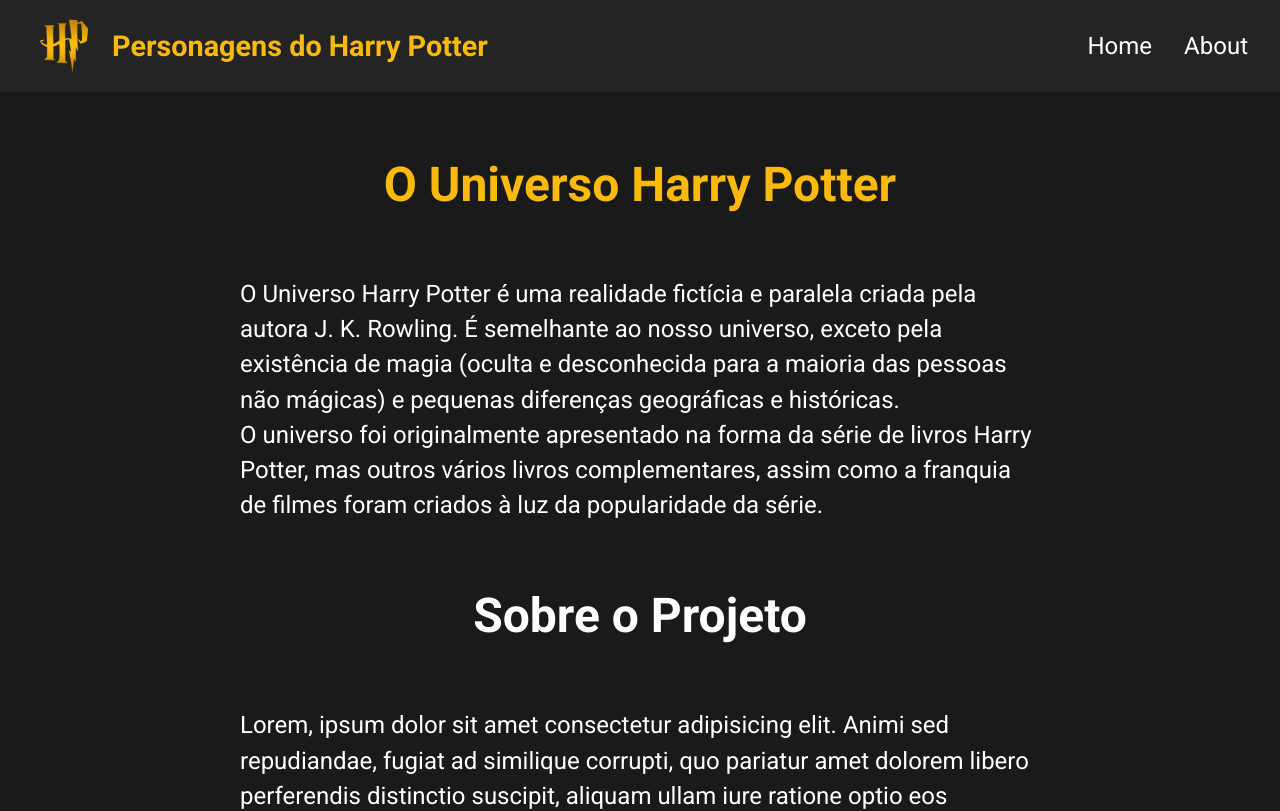
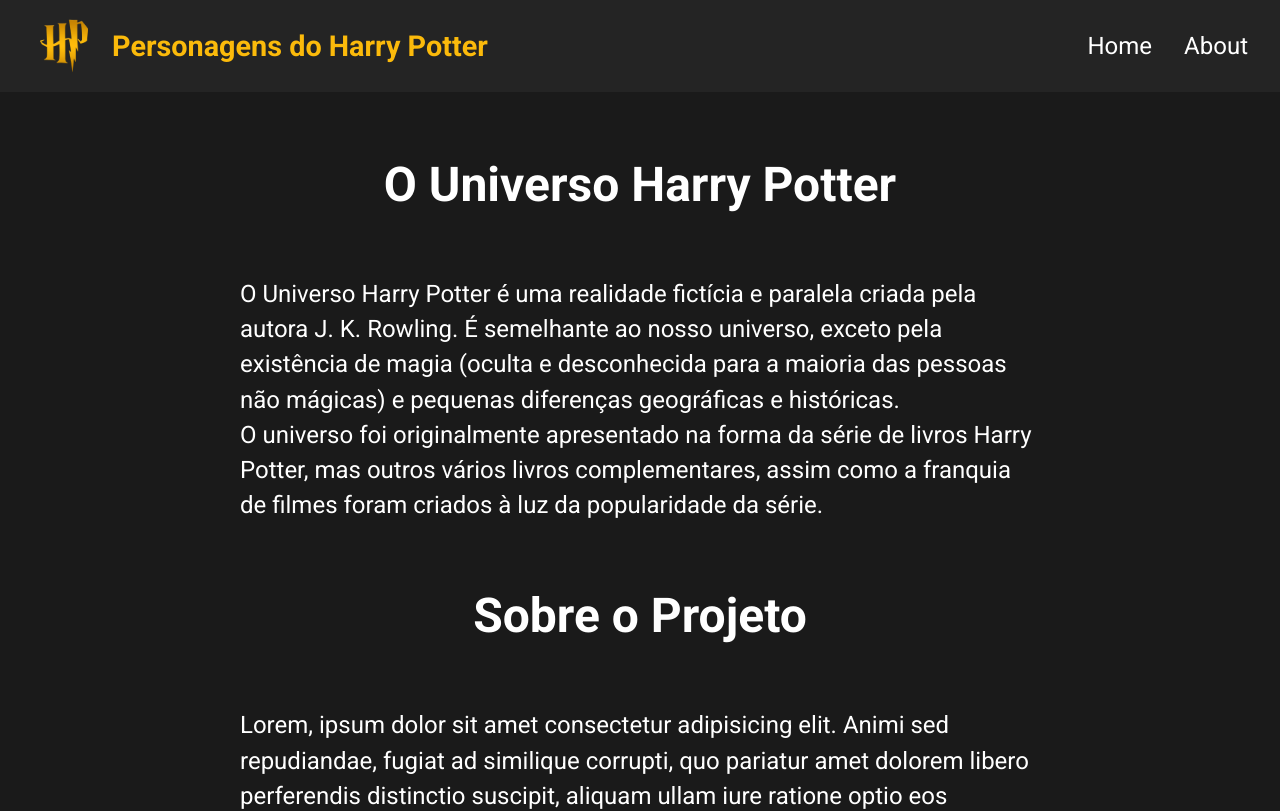
Before and after one commit to codethi/spa-hp-cps, a React (Vite) app: page /about in a window 1280 px wide. Shown: the top 811 px of the page. Built offline with nearby package versions, Linux system fonts and the light colour scheme.

Commit message:
h2 change in page about

```diff
--- a/src/pages/About/About.jsx
+++ b/src/pages/About/About.jsx
@@ -3,7 +3,7 @@
 export function About() {
   return (
     <section className="content">
-      <h1 className="about">O Universo Harry Potter</h1>
+      <h2 className="about">O Universo Harry Potter</h2>
 
       <div className="content-text">
         <div className="text">
```
